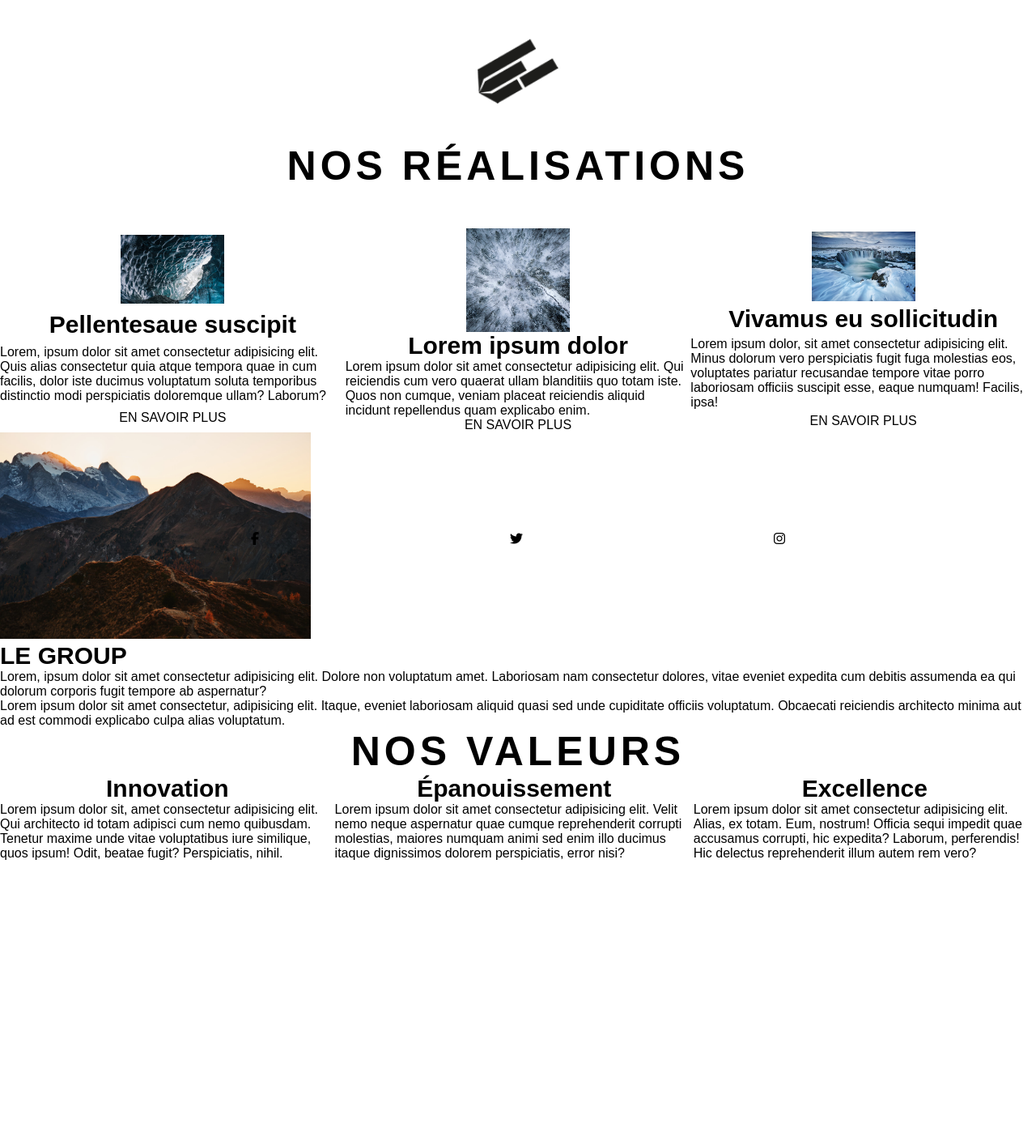
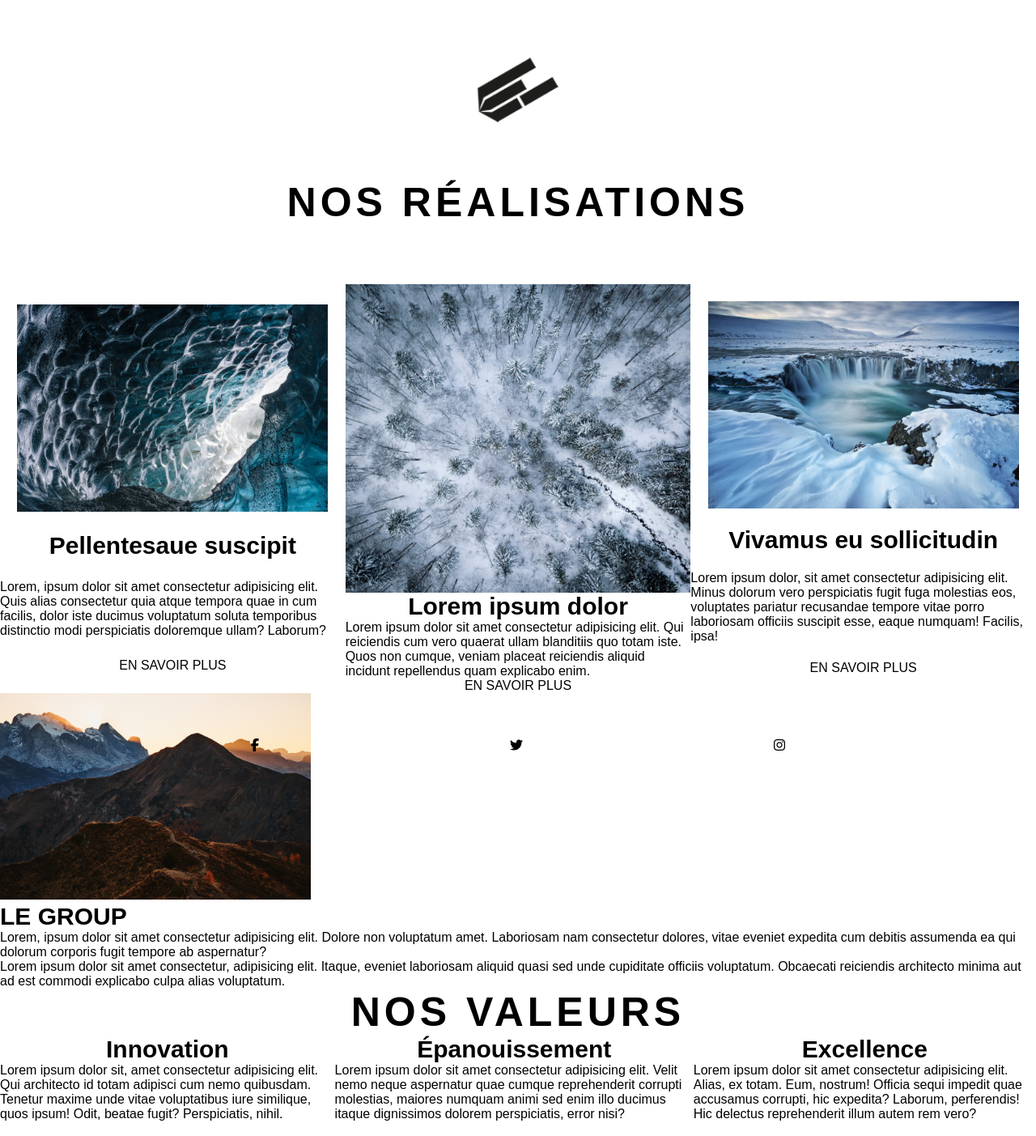
Before and after one commit to raulbethencourt/MCIR, a PHP site: page / in a window 1280 px wide. Shown: the whole page at 81% size. Before the commit the page ends 1062 px from the top, so only its background shows below. Run offline with PHP 8.4, Linux system fonts and the light colour scheme; some libraries are stand-ins or nearby versions.

Commit message:
:art: I work in my test

```diff
--- a/test-sass-bem-grid/css/style.css
+++ b/test-sass-bem-grid/css/style.css
@@ -122,7 +122,7 @@ h3 {
 
 body {
   display: grid;
-  grid-template-rows: 30% 40% 30%;
+  grid-template-rows: 25% 40% 30%;
 }
 
 .header {
@@ -137,8 +137,29 @@ body {
   grid-row: 3/4;
 }
 
-.header__img {
+.header {
+  height: 350px;
+}
+.header .header__img {
   width: 6.25rem;
+  padding-bottom: 0;
+}
+.header .header__title {
+  padding-top: 0;
+}
+
+.feed-top__img {
+  width: 90%;
+  height: auto;
+}
+
+.container {
+  height: 380.89px;
+  overflow: hidden;
+}
+.container .container__img {
+  width: 100%;
+  display: block;
 }
 
 /*# sourceMappingURL=style.css.map */
--- a/test-sass-bem-grid/index.html
+++ b/test-sass-bem-grid/index.html
@@ -29,7 +29,9 @@
                 <a class="feed-top__btn" href="#">EN SAVOIR PLUS</a>
             </div>
             <div class="flex--column">
-                <img class="feed-top__img" src="images/02.jpg" alt="paisage">
+                <figure class="container">
+                    <img class="container__img" src="images/02.jpg" alt="paisage">
+                </figure>
                 <h3 class="feed-top__title">Lorem ipsum dolor</h3>
                 <p>Lorem ipsum dolor sit amet consectetur adipisicing elit. Qui reiciendis cum vero quaerat ullam blanditiis
                     quo totam iste. Quos non cumque, veniam placeat reiciendis aliquid incidunt repellendus quam explicabo
--- a/test-sass-bem-grid/sass/style.scss
+++ b/test-sass-bem-grid/sass/style.scss
@@ -33,14 +33,14 @@ h3 {
 }
 
 .flex--column {
-    @extend .flex ;
+    @extend .flex;
     flex-direction: column;
     align-items: center;
 }
 
 body {
     display: grid;
-    grid-template-rows: 30% 40% 30%;
+    grid-template-rows: 25% 40% 30%;
 }
 
 $sections: header, main, footer;
@@ -57,6 +57,32 @@ $second: 2;
     $second: $second+1;
 }
 
-.header__img {
-    width: rem(100);
+.header {
+    height: 350px;
+
+    .header__img {
+        width: rem(100);
+        padding-bottom: 0;
+    }
+
+    .header__title {
+        padding-top: 0;
+    }
 }
+
+
+
+.feed-top__img {
+    width: 90%;
+    height: auto;
+}
+
+.container {
+    height: 380.89px;
+    overflow: hidden;
+
+    .container__img {
+        width: 100%;
+        display: block;
+    }
+}
```
Also changed, not shown: 1 other file.
